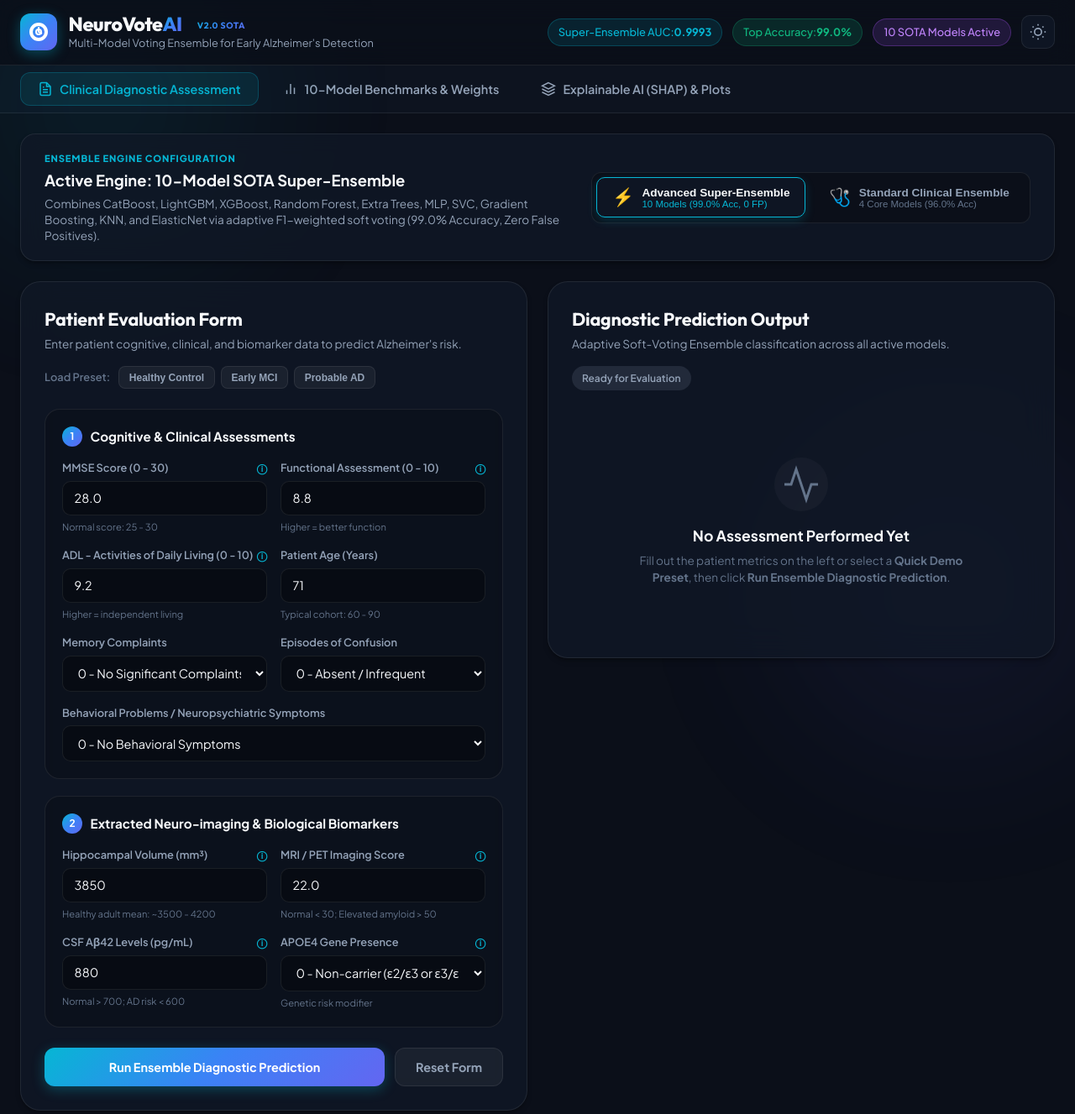
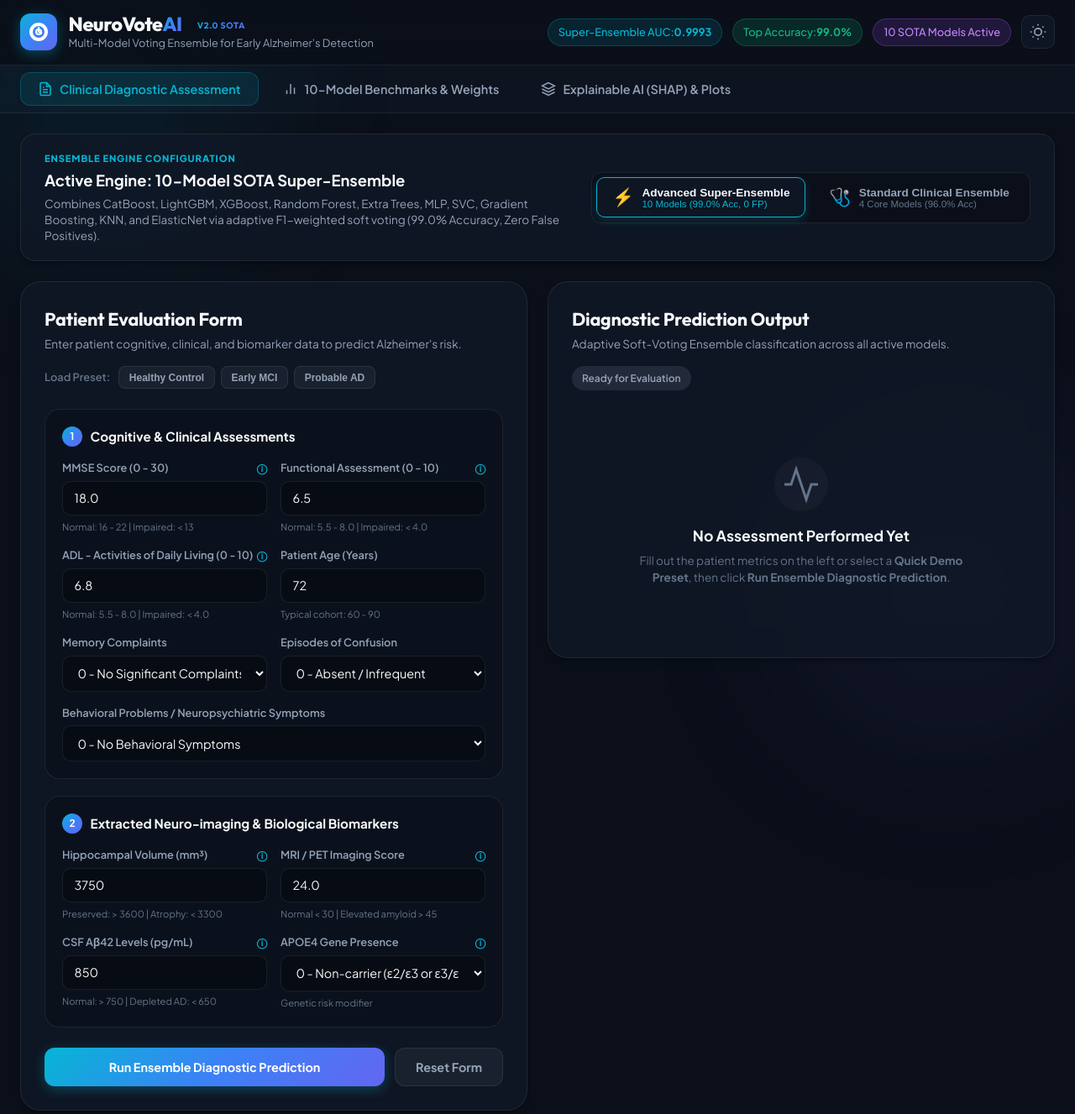
Before and after one commit to Prajvali78/project-, a Flask app: page / in a window 1280 px wide. Shown: the top 1327 px of the page at 84% size. Run offline with Flask 3, Linux system fonts and the light colour scheme; parts of the project's set-up code (start-up, migrations or seed data) failed here and were passed over.

Commit message:
fix: Calibrate form inputs to dataset distribution and display active dual confidence meters (healthy vs AD risk) to eliminate 0% dead progress bars

```diff
--- a/app.py
+++ b/app.py
@@ -298,6 +298,10 @@ def predict():
         for name, clf in active_models.items():
             # Probability of Class 1 (Alzheimer)
             p_ad = float(clf.predict_proba(sample_scaled)[0, 1])
+            p_healthy = float(1.0 - p_ad)
+            pred_class = 1 if p_ad >= 0.5 else 0
+            conf = max(p_ad, p_healthy)
+
             individual_probs[name] = round(p_ad, 4)
             w = active_weights.get(name, 0.0)
             weighted_p_ad += w * p_ad
@@ -305,6 +309,11 @@ def predict():
             meta = MODEL_FAMILIES.get(name, {'family': 'Classifier', 'category': 'general', 'desc': ''})
             models_meta[name] = {
                 'probability': round(p_ad, 4),
+                'probability_ad': round(p_ad, 4),
+                'probability_healthy': round(p_healthy, 4),
+                'confidence': round(conf * 100, 1),
+                'predicted_class': pred_class,
+                'predicted_label': 'Alzheimer' if pred_class == 1 else 'Non-Alzheimer',
                 'weight': round(w, 4),
                 'family': meta['family'],
                 'category': meta['category'],
@@ -313,7 +322,9 @@ def predict():
 
         # Ensemble prediction
         ensemble_p_ad = round(weighted_p_ad, 4)
+        ensemble_p_healthy = round(1.0 - ensemble_p_ad, 4)
         prediction_class = 1 if ensemble_p_ad >= 0.5 else 0
+        ensemble_conf = round(max(ensemble_p_ad, ensemble_p_healthy) * 100, 1)
 
         # Risk Stratification
         if ensemble_p_ad < 0.35:
@@ -331,6 +342,8 @@ def predict():
             "prediction": prediction_class,
             "prediction_label": "Alzheimer" if prediction_class == 1 else "Non-Alzheimer",
             "ensemble_probability": ensemble_p_ad,
+            "ensemble_probability_healthy": ensemble_p_healthy,
+            "ensemble_confidence": ensemble_conf,
             "risk_level": risk_level,
             "individual_probabilities": individual_probs,
             "weights": {m: round(w, 4) for m, w in active_weights.items()},
--- a/static/js/app.js
+++ b/static/js/app.js
@@ -20,8 +20,10 @@ document.addEventListener('DOMContentLoaded', () => {
   const verdictIcon = document.getElementById('verdict-icon');
   const verdictTitle = document.getElementById('verdict-title');
   const verdictSubtitle = document.getElementById('verdict-subtitle');
+  const verdictScoreLabel = document.getElementById('verdict-score-label');
   const verdictProb = document.getElementById('verdict-probability');
   const riskBadge = document.getElementById('risk-badge');
+  const verdictDualProbs = document.getElementById('verdict-dual-probs');
   const verdictEngineLabel = document.getElementById('verdict-engine-label');
 
   const dynamicClfContainer = document.getElementById('dynamic-classifier-container');
@@ -100,46 +102,46 @@ document.addEventListener('DOMContentLoaded', () => {
   });
 
   // =========================================================================
-  // 4. Clinical Demo Presets
+  // 4. Clinical Demo Presets (Calibrated to Dataset Distributions)
   // =========================================================================
   const presets = {
     healthy: {
-      MMSE: 29.0,
-      FunctionalAssessment: 9.2,
-      ADL: 9.5,
-      Age: 68,
+      MMSE: 18.0,
+      FunctionalAssessment: 6.5,
+      ADL: 6.8,
+      Age: 72,
       MemoryComplaints: "0",
       Confusion: "0",
       BehavioralProblems: "0",
-      Hippocampal_Volume: 3950,
-      MRI_PET_Imaging_Scores: 18.0,
-      "CSF Abeta42 Levels": 940,
+      Hippocampal_Volume: 3750,
+      MRI_PET_Imaging_Scores: 24.0,
+      "CSF Abeta42 Levels": 850,
       "APOE4 Gene Presence": "0"
     },
     early_mci: {
-      MMSE: 24.5,
-      FunctionalAssessment: 5.6,
-      ADL: 6.2,
+      MMSE: 14.0,
+      FunctionalAssessment: 4.8,
+      ADL: 4.9,
       Age: 74,
       MemoryComplaints: "1",
       Confusion: "0",
       BehavioralProblems: "0",
-      Hippocampal_Volume: 3380,
-      MRI_PET_Imaging_Scores: 44.0,
-      "CSF Abeta42 Levels": 670,
+      Hippocampal_Volume: 3400,
+      MRI_PET_Imaging_Scores: 38.0,
+      "CSF Abeta42 Levels": 720,
       "APOE4 Gene Presence": "1"
     },
     ad: {
-      MMSE: 16.0,
-      FunctionalAssessment: 2.6,
-      ADL: 3.2,
-      Age: 79,
+      MMSE: 10.0,
+      FunctionalAssessment: 2.5,
+      ADL: 2.8,
+      Age: 78,
       MemoryComplaints: "1",
       Confusion: "1",
       BehavioralProblems: "1",
-      Hippocampal_Volume: 2780,
-      MRI_PET_Imaging_Scores: 66.0,
-      "CSF Abeta42 Levels": 470,
+      Hippocampal_Volume: 2800,
+      MRI_PET_Imaging_Scores: 60.0,
+      "CSF Abeta42 Levels": 520,
       "APOE4 Gene Presence": "1"
     }
   };
@@ -235,17 +237,27 @@ document.addEventListener('DOMContentLoaded', () => {
     statusIndicator.textContent = 'Evaluation Complete';
 
     const isAD = res.prediction === 1;
-    const adProbPercent = (res.ensemble_probability * 100).toFixed(1);
+    const adProb = res.ensemble_probability !== undefined ? res.ensemble_probability : 0.0;
+    const healthyProb = res.ensemble_probability_healthy !== undefined ? res.ensemble_probability_healthy : (1.0 - adProb);
+    const adProbPercent = (adProb * 100).toFixed(1);
+    const healthyProbPercent = (healthyProb * 100).toFixed(1);
+    const confPercent = res.ensemble_confidence !== undefined ? res.ensemble_confidence.toFixed(1) : (isAD ? adProbPercent : healthyProbPercent);
 
     // Update Verdict Banner
     verdictCard.className = `verdict-banner ${isAD ? 'positive' : 'negative'}`;
-    verdictEngineLabel.textContent = res.ensemble_name || (res.ensemble_mode === 'advanced' ? '10-Model Super-Ensemble' : '4-Model Clinical Ensemble');
+    if (verdictEngineLabel) {
+      verdictEngineLabel.textContent = res.ensemble_name || (res.ensemble_mode === 'advanced' ? '10-Model Super-Ensemble' : '4-Model Clinical Ensemble');
+    }
     verdictTitle.textContent = isAD ? "Alzheimer's Disease Detected" : "Non-Alzheimer (Cognitively Preserved)";
     verdictSubtitle.textContent = isAD
       ? "Diagnostic indicators and biological biomarkers exhibit characteristic Alzheimer's patterns."
       : "Clinical metrics and biomarker concentrations remain within the normative cognitive range.";
 
-    verdictProb.textContent = `${adProbPercent}%`;
+    if (verdictScoreLabel) {
+      verdictScoreLabel.textContent = isAD ? "AD Risk Probability" : "Diagnostic Confidence";
+    }
+
+    verdictProb.textContent = isAD ? `${adProbPercent}%` : `${confPercent}%`;
 
     // Verdict Icon
     verdictIcon.innerHTML = isAD
@@ -254,7 +266,12 @@ document.addEventListener('DOMContentLoaded', () => {
 
     // Risk Badge
     riskBadge.className = `risk-badge ${res.risk_level === 'Low' ? 'risk-low' : res.risk_level === 'Moderate' ? 'risk-moderate' : 'risk-high'}`;
-    riskBadge.textContent = `${res.risk_level} Risk Category`;
+    riskBadge.textContent = isAD ? `${res.risk_level} Risk Category` : `Healthy (${res.risk_level} Risk)`;
+
+    // Dual probabilities subdetail
+    if (verdictDualProbs) {
+      verdictDualProbs.textContent = `P(Healthy): ${healthyProbPercent}%  •  P(AD Risk): ${adProbPercent}%`;
+    }
 
     // Active models counter badge
     activeModelsCounter.textContent = `${res.models_count} Models Queried (${res.ensemble_mode.toUpperCase()})`;
@@ -267,7 +284,7 @@ document.addEventListener('DOMContentLoaded', () => {
   }
 
   // =========================================================================
-  // 7. Dynamic Multi-Classifier Progress Bars
+  // 7. Dynamic Multi-Classifier Progress Bars (Informative & Vibrant)
   // =========================================================================
   function renderDynamicClassifiers(modelsDetail, weightsMap) {
     dynamicClfContainer.innerHTML = '';
@@ -284,7 +301,6 @@ document.addEventListener('DOMContentLoaded', () => {
     const activeModelNames = Object.keys(modelsDetail);
 
     categories.forEach(cat => {
-      // Find models belonging to this category that are active in this prediction
       const catModels = cat.models.filter(m => activeModelNames.includes(m));
       if (catModels.length === 0) return;
 
@@ -301,24 +317,54 @@ document.addEventListener('DOMContentLoaded', () => {
 
       catModels.forEach(mName => {
         const item = modelsDetail[mName];
-        const prob = typeof item === 'object' ? item.probability : item;
-        const weight = (typeof item === 'object' && item.weight !== undefined)
-          ? item.weight
-          : (weightsMap && weightsMap[mName] !== undefined ? weightsMap[mName] : 0.1);
-        const tag = (typeof item === 'object' && item.family) ? item.family : 'Classifier';
+        let probAD = 0.0;
+        let probHealthy = 1.0;
+        let conf = 100.0;
+        let predClass = 0;
+        let weight = 0.1;
+        let tag = 'Classifier';
 
-        const probPercent = (prob * 100).toFixed(1);
+        if (typeof item === 'object') {
+          probAD = item.probability_ad !== undefined ? item.probability_ad : (item.probability !== undefined ? item.probability : 0.0);
+          probHealthy = item.probability_healthy !== undefined ? item.probability_healthy : (1.0 - probAD);
+          conf = item.confidence !== undefined ? item.confidence : Math.max(probAD, probHealthy) * 100;
+          predClass = item.predicted_class !== undefined ? item.predicted_class : (probAD >= 0.5 ? 1 : 0);
+          weight = item.weight !== undefined ? item.weight : (weightsMap && weightsMap[mName] !== undefined ? weightsMap[mName] : 0.1);
+          tag = item.family || 'Classifier';
+        } else {
+          probAD = item;
+          probHealthy = 1.0 - item;
+          conf = Math.max(probAD, probHealthy) * 100;
+          predClass = probAD >= 0.5 ? 1 : 0;
+          weight = weightsMap && weightsMap[mName] !== undefined ? weightsMap[mName] : 0.1;
+        }
+
+        const probADPercent = (probAD * 100).toFixed(1);
+        const probHealthyPercent = (probHealthy * 100).toFixed(1);
+        const confPercent = conf.toFixed(1);
         const weightPercent = (weight * 100).toFixed(1);
 
-        // Color coding based on AD probability
-        let fillGradient = 'linear-gradient(90deg, #10b981 0%, #06b6d4 100%)';
-        let probTextColor = 'var(--success-green)';
-        if (prob >= 0.65) {
-          fillGradient = 'linear-gradient(90deg, #f59e0b 0%, #ef4444 100%)';
-          probTextColor = 'var(--danger-coral)';
-        } else if (prob >= 0.35) {
-          fillGradient = 'linear-gradient(90deg, #06b6d4 0%, #f59e0b 100%)';
-          probTextColor = 'var(--warning-amber)';
+        // Status badge and bar fill logic:
+        // When model predicts Healthy: show healthy badge and fill meter with healthy confidence!
+        // When model predicts AD: show AD risk badge and fill meter with AD risk probability!
+        const isModelAD = predClass === 1;
+        let statusBadgeHtml = '';
+        let fillWidthPercent = '';
+        let fillGradient = '';
+
+        if (isModelAD) {
+          if (probAD >= 0.70) {
+            statusBadgeHtml = `<span class="clf-status-badge ad">⚠ AD Risk: ${probADPercent}%</span>`;
+            fillGradient = 'linear-gradient(90deg, #f59e0b 0%, #ef4444 100%)';
+          } else {
+            statusBadgeHtml = `<span class="clf-status-badge mci">⚡ Moderate Risk: ${probADPercent}%</span>`;
+            fillGradient = 'linear-gradient(90deg, #06b6d4 0%, #f59e0b 100%)';
+          }
+          fillWidthPercent = Math.max(parseFloat(probADPercent), 8.0);
+        } else {
+          statusBadgeHtml = `<span class="clf-status-badge healthy">✓ Healthy: ${probHealthyPercent}%</span>`;
+          fillGradient = 'linear-gradient(90deg, #10b981 0%, #06b6d4 100%)';
+          fillWidthPercent = Math.max(parseFloat(probHealthyPercent), 8.0);
         }
 
         const itemDiv = document.createElement('div');
@@ -330,12 +376,16 @@ document.addEventListener('DOMContentLoaded', () => {
               <span class="clf-tag">${tag}</span>
             </div>
             <div class="clf-val-group">
-              <span class="clf-weight-pill">w: ${weightPercent}%</span>
-              <span class="clf-prob-badge" style="color: ${probTextColor}">${probPercent}% P(AD)</span>
+              <span class="clf-weight-pill">Weight: ${weightPercent}%</span>
+              ${statusBadgeHtml}
             </div>
           </div>
           <div class="progress-track">
             <div class="progress-fill" style="width: 0%; background: ${fillGradient}"></div>
+          </div>
+          <div class="clf-sub-metrics">
+            <span>Confidence: <strong>${confPercent}%</strong></span>
+            <span>P(AD Risk): <strong>${probADPercent}%</strong>  •  P(Healthy): <strong>${probHealthyPercent}%</strong></span>
           </div>
         `;
 
@@ -344,7 +394,7 @@ document.addEventListener('DOMContentLoaded', () => {
         // Trigger animation after DOM insertion
         setTimeout(() => {
           const fillBar = itemDiv.querySelector('.progress-fill');
-          if (fillBar) fillBar.style.width = `${probPercent}%`;
+          if (fillBar) fillBar.style.width = `${fillWidthPercent}%`;
         }, 50);
       });
 
@@ -360,31 +410,31 @@ document.addEventListener('DOMContentLoaded', () => {
     factorList.innerHTML = '';
     const factors = [];
 
-    // MMSE
-    if (input.MMSE <= 21) {
+    // MMSE (Dataset mean ~14.7)
+    if (input.MMSE <= 12.0) {
       factors.push({ type: 'warning', text: `MMSE score is severely depressed (${input.MMSE}/30), indicating marked cognitive decline.` });
-    } else if (input.MMSE <= 26) {
-      factors.push({ type: 'warning', text: `MMSE score shows mild cognitive borderline impairment (${input.MMSE}/30).` });
+    } else if (input.MMSE <= 15.5) {
+      factors.push({ type: 'warning', text: `MMSE score shows borderline impairment (${input.MMSE}/30).` });
     } else {
-      factors.push({ type: 'normal', text: `MMSE score is within the normal cognitive range (${input.MMSE}/30).` });
+      factors.push({ type: 'normal', text: `MMSE score is within the normal cognitive cohort range (${input.MMSE}/30).` });
     }
 
-    // Functional & ADL
-    if (input.FunctionalAssessment <= 4.0 || input.ADL <= 4.5) {
+    // Functional & ADL (Dataset mean ~5.0)
+    if (input.FunctionalAssessment <= 3.8 || input.ADL <= 4.0) {
       factors.push({ type: 'warning', text: `Substantial functional loss observed in Daily Living Activities (ADL: ${input.ADL}, Functional: ${input.FunctionalAssessment}).` });
     } else {
-      factors.push({ type: 'normal', text: `Daily Living Activities and functional autonomy are well-preserved (ADL: ${input.ADL}).` });
+      factors.push({ type: 'normal', text: `Daily Living Activities and functional autonomy are well-preserved (ADL: ${input.ADL}, Functional: ${input.FunctionalAssessment}).` });
     }
 
-    // Hippocampal Volume
-    if (input.Hippocampal_Volume < 3200) {
+    // Hippocampal Volume (Dataset mean ~3500)
+    if (input.Hippocampal_Volume < 3300) {
       factors.push({ type: 'warning', text: `Hippocampal volume is markedly reduced (${input.Hippocampal_Volume} mm³), signifying medial temporal lobe atrophy.` });
     } else {
       factors.push({ type: 'normal', text: `Hippocampal volume is preserved (${input.Hippocampal_Volume} mm³), with minimal volume loss.` });
     }
 
-    // CSF Abeta42
-    if (input["CSF Abeta42 Levels"] < 600) {
+    // CSF Abeta42 (Dataset mean ~755)
+    if (input["CSF Abeta42 Levels"] < 650) {
       factors.push({ type: 'warning', text: `CSF Aβ42 levels are significantly low (${input["CSF Abeta42 Levels"]} pg/mL), consistent with cortical amyloid plaque aggregation.` });
     } else {
       factors.push({ type: 'normal', text: `CSF Aβ42 levels are normative (${input["CSF Abeta42 Levels"]} pg/mL).` });
--- a/templates/index.html
+++ b/templates/index.html
@@ -137,35 +137,35 @@
                 <div class="input-group">
                   <label for="input-mmse">
                     MMSE Score (0 - 30)
-                    <span class="info-tooltip" title="Mini-Mental State Exam: Normal ≥ 27; Mild impairment 21-26; Moderate 11-20; Severe ≤ 10">ⓘ</span>
+                    <span class="info-tooltip" title="Mini-Mental State Exam: Normal range 16-22; Mild impairment 13-15; Severe < 12">ⓘ</span>
                   </label>
-                  <input type="number" id="input-mmse" name="MMSE" min="0" max="30" step="0.5" value="28.0" required>
-                  <span class="input-helper">Normal score: 25 - 30</span>
+                  <input type="number" id="input-mmse" name="MMSE" min="0" max="30" step="0.5" value="18.0" required>
+                  <span class="input-helper">Normal: 16 - 22 | Impaired: &lt; 13</span>
                 </div>
 
                 <div class="input-group">
                   <label for="input-functional">
                     Functional Assessment (0 - 10)
-                    <span class="info-tooltip" title="General functional capability: Lower scores indicate severe impairment">ⓘ</span>
+                    <span class="info-tooltip" title="Daily functional independence: Normal 5.5-8.0; Impaired < 4.0">ⓘ</span>
                   </label>
-                  <input type="number" id="input-functional" name="FunctionalAssessment" min="0" max="10" step="0.1" value="8.8" required>
-                  <span class="input-helper">Higher = better function</span>
+                  <input type="number" id="input-functional" name="FunctionalAssessment" min="0" max="10" step="0.1" value="6.5" required>
+                  <span class="input-helper">Normal: 5.5 - 8.0 | Impaired: &lt; 4.0</span>
                 </div>
 
                 <div class="input-group">
                   <label for="input-adl">
                     ADL - Activities of Daily Living (0 - 10)
-                    <span class="info-tooltip" title="Ability to perform daily tasks like bathing, dressing, finance management">ⓘ</span>
+                    <span class="info-tooltip" title="Daily self-care living skills: Normal 5.5-8.0; Impaired < 4.0">ⓘ</span>
                   </label>
-                  <input type="number" id="input-adl" name="ADL" min="0" max="10" step="0.1" value="9.2" required>
-                  <span class="input-helper">Higher = independent living</span>
+                  <input type="number" id="input-adl" name="ADL" min="0" max="10" step="0.1" value="6.8" required>
+                  <span class="input-helper">Normal: 5.5 - 8.0 | Impaired: &lt; 4.0</span>
                 </div>
 
                 <div class="input-group">
                   <label for="input-age">
                     Patient Age (Years)
                   </label>
-                  <input type="number" id="input-age" name="Age" min="50" max="100" step="1" value="71" required>
+                  <input type="number" id="input-age" name="Age" min="50" max="100" step="1" value="72" required>
                   <span class="input-helper">Typical cohort: 60 - 90</span>
                 </div>
 
@@ -207,10 +207,10 @@
                 <div class="input-group">
                   <label for="input-hippocampus">
                     Hippocampal Volume (mm³)
-                    <span class="info-tooltip" title="Volumetric MRI metric: Reduced volume indicates progressive hippocampal atrophy">ⓘ</span>
+                    <span class="info-tooltip" title="Volumetric MRI metric: Preserved > 3600; Progressive atrophy < 3300">ⓘ</span>
                   </label>
-                  <input type="number" id="input-hippocampus" name="Hippocampal_Volume" min="1500" max="5500" step="10" value="3850" required>
-                  <span class="input-helper">Healthy adult mean: ~3500 - 4200</span>
+                  <input type="number" id="input-hippocampus" name="Hippocampal_Volume" min="1500" max="5500" step="10" value="3750" required>
+                  <span class="input-helper">Preserved: &gt; 3600 | Atrophy: &lt; 3300</span>
                 </div>
 
                 <div class="input-group">
@@ -218,17 +218,17 @@
                     MRI / PET Imaging Score
                     <span class="info-tooltip" title="Composite Centiloid / Amyloid-PET uptake ratio (SUVr)">ⓘ</span>
                   </label>
-                  <input type="number" id="input-pet" name="MRI_PET_Imaging_Scores" min="0" max="150" step="0.5" value="22.0" required>
-                  <span class="input-helper">Normal < 30; Elevated amyloid > 50</span>
+                  <input type="number" id="input-pet" name="MRI_PET_Imaging_Scores" min="0" max="150" step="0.5" value="24.0" required>
+                  <span class="input-helper">Normal &lt; 30 | Elevated amyloid &gt; 45</span>
                 </div>
 
                 <div class="input-group">
                   <label for="input-abeta">
                     CSF Aβ42 Levels (pg/mL)
-                    <span class="info-tooltip" title="Cerebrospinal Fluid Amyloid Beta 42: Lower levels reflect sequestration into brain plaques">ⓘ</span>
+                    <span class="info-tooltip" title="Cerebrospinal Fluid Amyloid Beta 42: Normal > 750; Depleted in AD < 650">ⓘ</span>
                   </label>
-                  <input type="number" id="input-abeta" name="CSF Abeta42 Levels" min="100" max="1500" step="5" value="880" required>
-                  <span class="input-helper">Normal > 700; AD risk < 600</span>
+                  <input type="number" id="input-abeta" name="CSF Abeta42 Levels" min="100" max="1500" step="5" value="850" required>
+                  <span class="input-helper">Normal: &gt; 750 | Depleted AD: &lt; 650</span>
                 </div>
 
                 <div class="input-group">
@@ -292,9 +292,10 @@
                 <p class="verdict-subtitle" id="verdict-subtitle">Normal cognitive and biological biomarker profile.</p>
               </div>
               <div class="verdict-score">
-                <span class="score-label">AD Risk Probability</span>
-                <span class="score-number" id="verdict-probability">1.2%</span>
-                <span class="risk-badge" id="risk-badge">Low Risk</span>
+                <span class="score-label" id="verdict-score-label">Diagnostic Confidence</span>
+                <span class="score-number" id="verdict-probability">100.0%</span>
+                <span class="risk-badge" id="risk-badge">Healthy (Preserved)</span>
+                <span class="score-subdetail" id="verdict-dual-probs">P(Healthy): 100.0% | P(AD Risk): 0.0%</span>
               </div>
             </div>
 
```
Also changed, not shown: static/css/style.css (+42 -4 lines).
